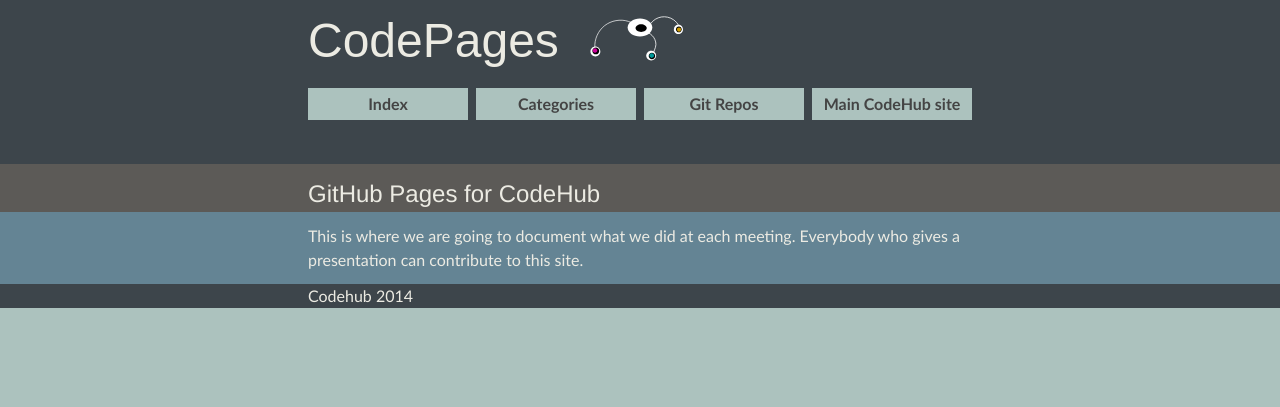
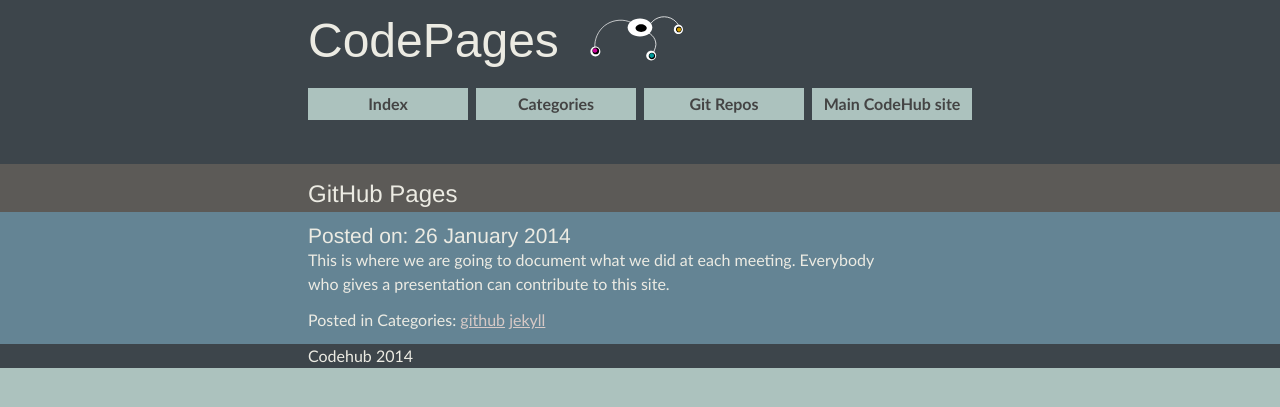
Before and after one commit to CodeHubOrg/codehuborg.github.io, a Jekyll site: the page built from _posts/2014-01-26-codehub-on-github-pages.md, in a window 1280 px wide. Shown: the top 407 px of the page. Built offline with Jekyll 4.4.1, drawn with Linux system fonts in a browser that asks for light colours; some web fonts are replaced.

Commit message:
any changes, to layout, css, and including categories after all

```diff
--- /dev/null
+++ b/_includes/footer.html
@@ -0,0 +1 @@
+<footer id="footer"><div class="inner">Codehub 2014</div></footer>
--- /dev/null
+++ b/_includes/head.html
@@ -0,0 +1,17 @@
+<!Doctype html>
+<html>
+<head>
+  <title> {{ site.title }} </title>
+  <meta name="viewport" content="width=device-width, initial-scale=1.0" />
+      <!--[if (gt IE 8)|(IEMobile)]><!-->
+      <link href="/stylesheets/non_ie.css" rel="stylesheet" type="text/css" />
+      <!--<![endif]-->
+
+      <link href="/stylesheets/screen.css" media="screen, projection" rel="stylesheet" type="text/css" />
+
+      <!--[if (lt IE 9)&(!IEMobile)]>
+<link href="/stylesheets/ie.css" rel="stylesheet" type="text/css" />
+<script src="http://html5shiv.googlecode.com/svn/trunk/html5.js"></script>
+<![endif]-->
+      <link rel="shortcut icon" href="/favicon.ico" />
+</head>
--- /dev/null
+++ b/_includes/header_nav.html
@@ -0,0 +1,11 @@
+  <header id="header">
+    <div class="inner heading">
+      <h1><a href="/">CodePages</a></h1>
+      <ul class="nav">
+        <li{% if page.url == '/contents.html' %} class="current section-active" {% endif %}><a href="/contents.html">Index</a>
+        <li{% if page.url == '/categories.html' %} class="current section-active" {% endif %}><a href="/categories.html">Categories</a>
+        <li><a href="http://github.com/CodeHubOrg">Git Repos</a>
+        <li><a href="http://codehub.org.uk" class="current section-active">Main CodeHub site</a></li>
+      </ul>
+    <div class="inner margins-vert"></div>
+  </header>
--- a/_layouts/default.html
+++ b/_layouts/default.html
@@ -1,45 +1,26 @@
-<!Doctype html>
-<html>
-<head>
-  <title> {{ site.title }} </title>
-  <meta name="viewport" content="width=device-width, initial-scale=1.0" />
-      <!--[if (gt IE 8)|(IEMobile)]><!-->
-      <link href="/stylesheets/non_ie.css" rel="stylesheet" type="text/css" />
-      <!--<![endif]-->
+{% include head.html %}
+<body class="index">
+  {% include header_nav.html %}
 
-      <link href="/stylesheets/screen.css" media="screen, projection" rel="stylesheet" type="text/css" />
-
-      <!--[if (lt IE 9)&(!IEMobile)]>
-            <link href="/stylesheets/ie.css" rel="stylesheet" type="text/css" />
-            <script src="http://html5shiv.googlecode.com/svn/trunk/html5.js"></script>
-      <![endif]-->
-      <link rel="shortcut icon" href="/favicon.ico" />
-</head>
-<body class="index">
-  <header id="header">
-    <div class="inner heading">
-      <h1><a href="/">CodePages</a></h1>
-      <ul class="nav">
-        <li{% if page.url == '/contents.html' %} class="current section-active" {% endif %}><a href="/contents.html">Index</a>
-        <li{% if page.url == '/categories.html' %} class="current section-active" {% endif %}><a href="/categories.html">Categories</a>
-        <li><a href="http://github.com/CodeHubOrg">Git Repos</a>
-        <li><a href="http://codehub.org.uk"  class="current section-active">Main CodeHub site</a></li>
-      </ul>
-    <div class="inner margins-vert"></div>
-  </header>
   <div class="container cf">
 
     <div class="about">
         <section class="about section">
           <div class="for-you">
-        <h2>{{ page.title }}
+            <h2>{{ page.title }}</h2>
           </div>
         </section>
     </div>
+
+  </div>
+
+  <div class="container">
       <section class="organisers section">
           {{ content }}
+      </section>
+  </div><!-- container -->
 
-    </section>
-  <footer id="footer"><div class="inner">Codehub 2014</div></footer>
+
+{% include footer.html %}
 </body>
 </html>
--- /dev/null
+++ b/_layouts/post.html
@@ -0,0 +1,35 @@
+{% include head.html %}
+<body class="index">
+  {% include header_nav.html %}
+  <div class="container cf">
+
+    <div class="about">
+      <section class="about section">
+        <div class="for-you">
+          <h2>{{ page.title }}
+        </div>
+      </section>
+    </div>
+
+  </div>
+  <div class="container">
+    <section class="organisers section">
+      <article>
+
+        <h3>Posted on: {{ page.date | date_to_long_string }}</h3>
+        <div class="inner">
+        {{ content }}
+          {% if page.categories %}
+          <p>Posted in Categories:
+          {% for category in page.categories %}
+              <a href="/categories.html#{{ category | First }}">{{ category | First }}</a>
+            {% endfor %}
+          {% endif %}
+        </div>
+      </article>
+    </section>
+  </div>
+  {% include footer.html %}
+
+</body>
+</html>
--- a/_posts/2014-01-26-codehub-on-github-pages.md
+++ b/_posts/2014-01-26-codehub-on-github-pages.md
@@ -1,6 +1,6 @@
 ---
-layout: default
-title: GitHub Pages for CodeHub
+layout: post
+title: GitHub Pages
 categories:
 - github
 - jekyll
--- a/stylesheets/screen.css
+++ b/stylesheets/screen.css
@@ -168,6 +168,7 @@
 }
 
 h3 {
+  background: #648494;
   font-size: 1.125em;
   line-height: 1.33333em;
   padding-left: 1em;
@@ -313,6 +314,12 @@
 }
 
 /* @end elements-social */
+/* @group codehub-pages */
+li.categories {
+  margin: 0.75em 0;
+}
+
+/* @end codehub-pages */
 @media (min-width: 39em) {
   /* @group general */
   body {
@@ -415,6 +422,7 @@
   }
 
   h3 {
+    background: inherit;
     font-weight: 400;
     font-size: 1.3125em;
     line-height: 1.14286em;
```
Also changed, not shown: categories.html (+6 -3 lines), contents.html (+8 -6 lines), index.html (+15 -6 lines), 1 other file. Lines whose indentation alone changed are shown as unchanged.
